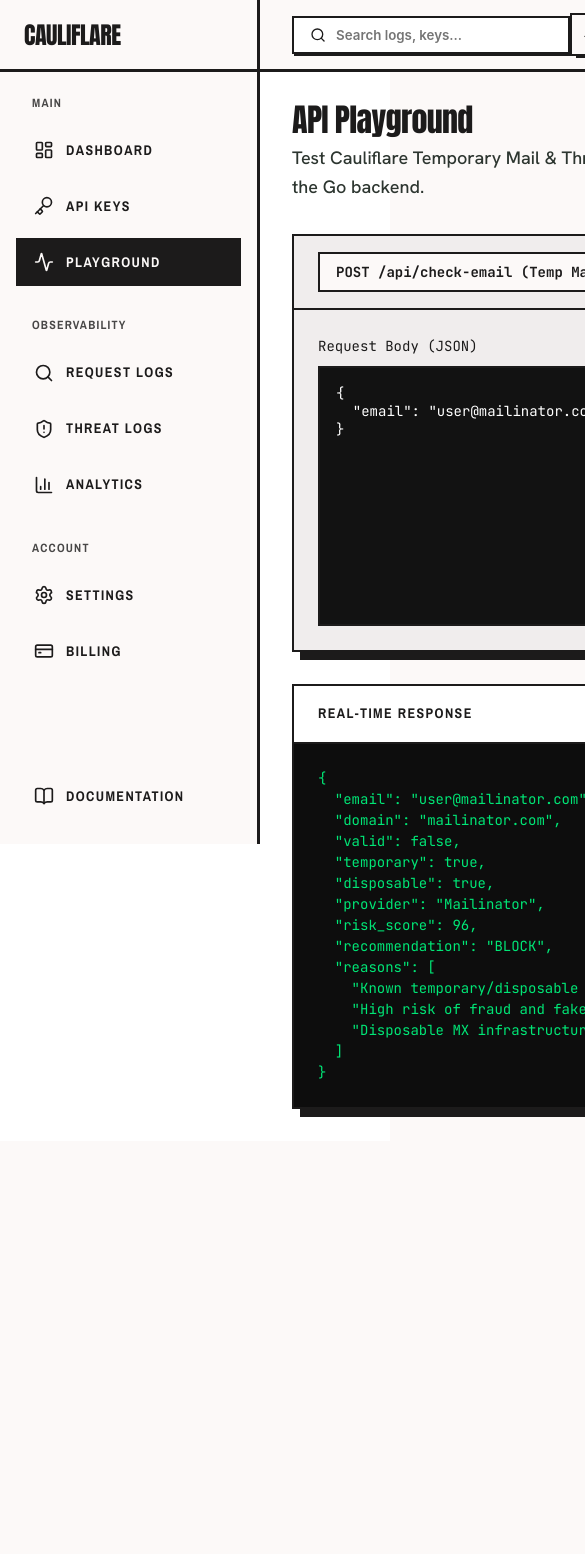
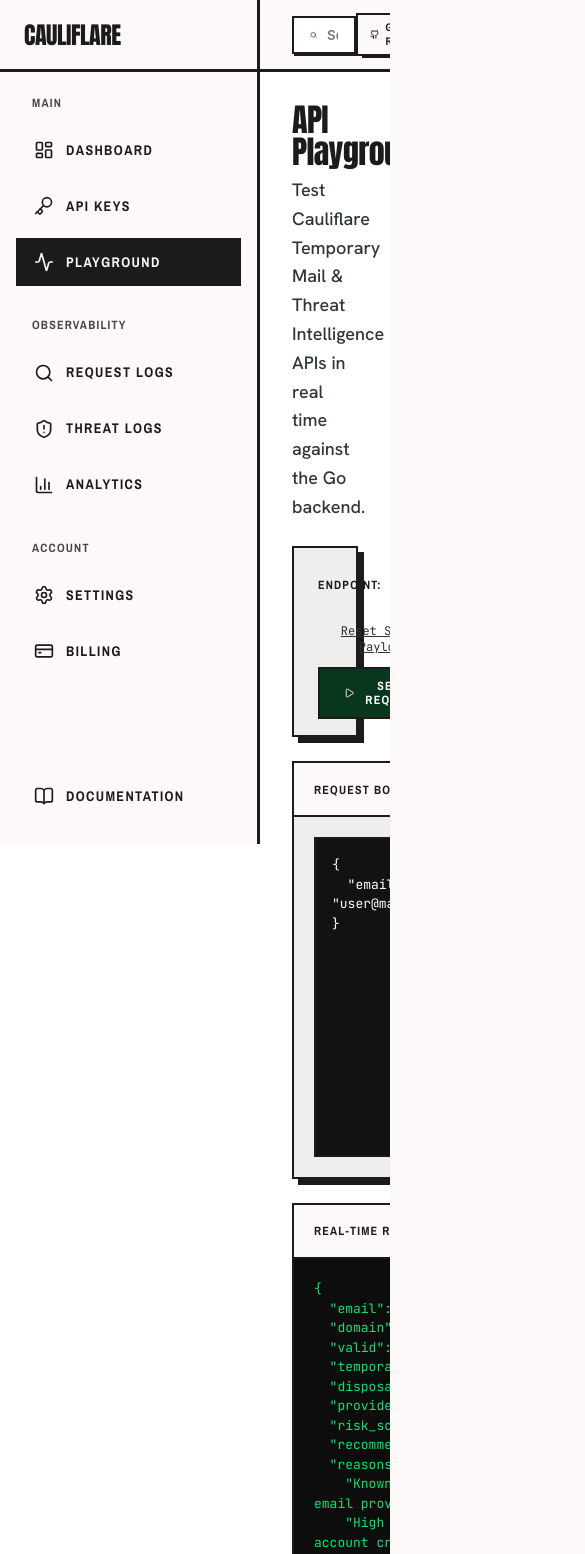
Before and after one commit to techxsarwar/cauliflare, a React (Vite) app in the folder frontend/: page /dashboard/playground in a window 390 px wide. Shown: the top 1554 px of the page, 585 px wide, since content can reach past the window. Before the commit the page ends 1141 px from the top, so only its background shows below. Built offline with nearby package versions, Linux system fonts and the light colour scheme; no server answers.

Commit message:
fix: API Playground responsive layout and control bar spacing

```diff
--- a/frontend/src/layouts/DashboardLayout.jsx
+++ b/frontend/src/layouts/DashboardLayout.jsx
@@ -82,7 +82,7 @@
       </aside>
 
       {/* MAIN CONTENT AREA */}
-      <div style={{ flex: 1, marginLeft: '260px', display: 'flex', flexDirection: 'column' }}>
+      <div style={{ flex: 1, marginLeft: '260px', display: 'flex', flexDirection: 'column', minWidth: 0, overflowX: 'hidden' }}>
 
         {/* TOPBAR */}
         <header style={{
--- a/frontend/src/pages/dashboard/PlaygroundPage.jsx
+++ b/frontend/src/pages/dashboard/PlaygroundPage.jsx
@@ -75,39 +75,41 @@
   };
 
   return (
-    <div style={{ display: 'flex', flexDirection: 'column', gap: '32px', height: '100%' }}>
+    <div style={{ display: 'flex', flexDirection: 'column', gap: '24px', width: '100%', maxWidth: '100%', boxSizing: 'border-box' }}>
+
+      {/* HEADER */}
       <section>
         <h1 className="font-display-xl" style={{ fontSize: '32px', marginBottom: '8px' }}>API Playground</h1>
         <p className="font-body-lg text-on-surface-variant">Test Cauliflare Temporary Mail & Threat Intelligence APIs in real time against the Go backend.</p>
       </section>
 
-      <div style={{ display: 'grid', gridTemplateColumns: 'repeat(auto-fit, minmax(400px, 1fr))', gap: '32px', flex: 1 }}>
-
-        {/* REQUEST PANEL */}
-        <div style={{ backgroundColor: 'var(--surface-container)', border: '2px solid var(--on-surface)', display: 'flex', flexDirection: 'column', boxShadow: '8px 8px 0px var(--on-surface)' }}>
-          <div style={{ padding: '16px 24px', borderBottom: '2px solid var(--on-surface)', display: 'flex', gap: '16px', alignItems: 'center' }}>
+      {/* TOP CONTROL BAR */}
+      <section style={{
+        backgroundColor: 'var(--surface-container)',
+        border: '2px solid var(--on-surface)',
+        boxShadow: '6px 6px 0px var(--on-surface)',
+        padding: '16px 24px',
+        display: 'flex',
+        justify: 'space-between',
+        alignItems: 'center',
+        flexWrap: 'wrap',
+        gap: '16px'
+      }}>
+        <div style={{ display: 'flex', alignItems: 'center', gap: '12px', flex: '1 1 300px', minWidth: 0 }}>
+          <span className="font-label-caps font-bold" style={{ fontSize: '12px', whiteSpace: 'nowrap' }}>ENDPOINT:</span>
           <select
             value={selectedEndpoint}
             onChange={(e) => handleEndpointChange(e.target.value)}
             className="font-code-md"
-              style={{ padding: '8px 12px', backgroundColor: 'var(--surface)', border: '2px solid var(--on-surface)', color: 'var(--on-surface)', flex: 1, cursor: 'pointer', fontWeight: 'bold' }}
+            style={{ padding: '10px 14px', backgroundColor: 'var(--surface)', border: '2px solid var(--on-surface)', color: 'var(--on-surface)', width: '100%', maxWidth: '420px', cursor: 'pointer', fontWeight: 'bold', fontSize: '13px' }}
           >
             <option value="/api/check-email">POST /api/check-email (Temp Mail Blocker)</option>
             <option value="/api/scan-url">POST /api/scan-url (URL Threat Scanner)</option>
             <option value="/api/detect-scam">POST /api/detect-scam (Scam Text Analyzer)</option>
           </select>
-            <button
-              onClick={handleRunTest}
-              disabled={loading}
-              className="glow-button font-label-caps"
-              style={{ padding: '8px 20px', display: 'flex', alignItems: 'center', gap: '8px', border: '2px solid var(--on-surface)', backgroundColor: 'var(--primary)', color: '#ffffff', fontWeight: 'bold', cursor: 'pointer' }}
-            >
-              {loading ? <RefreshCw size={16} className="spin" /> : <><Play size={16} /> SEND REQUEST</>}
-            </button>
         </div>
-          <div style={{ padding: '24px', flex: 1, display: 'flex', flexDirection: 'column' }}>
-            <div style={{ display: 'flex', justifyContent: 'space-between', alignItems: 'center', marginBottom: '8px' }}>
-              <label className="font-code-md">Request Body (JSON)</label>
+
+        <div style={{ display: 'flex', alignItems: 'center', gap: '12px', flexWrap: 'wrap' }}>
           <button
             onClick={() => setRequestBody(samplePayloads[selectedEndpoint] || '{}')}
             className="font-code-md text-on-surface-variant"
@@ -115,10 +117,39 @@
           >
             Reset Sample Payload
           </button>
+          <button
+            onClick={handleRunTest}
+            disabled={loading}
+            className="press-button font-label-caps font-bold"
+            style={{
+              padding: '10px 24px',
+              display: 'flex',
+              alignItems: 'center',
+              gap: '8px',
+              border: '2px solid var(--on-surface)',
+              backgroundColor: 'var(--primary)',
+              color: '#ffffff',
+              fontSize: '12px',
+              cursor: 'pointer'
+            }}
+          >
+            {loading ? <RefreshCw size={16} className="spin" /> : <><Play size={16} /> SEND REQUEST</>}
+          </button>
         </div>
+      </section>
+
+      {/* 2-COLUMN WORKSPACE: REQUEST & RESPONSE */}
+      <div style={{ display: 'grid', gridTemplateColumns: 'repeat(auto-fit, minmax(320px, 1fr))', gap: '24px', width: '100%', maxWidth: '100%', boxSizing: 'border-box' }}>
+
+        {/* REQUEST PANEL */}
+        <div style={{ backgroundColor: 'var(--surface-container)', border: '2px solid var(--on-surface)', display: 'flex', flexDirection: 'column', boxShadow: '6px 6px 0px var(--on-surface)', minWidth: 0 }}>
+          <div style={{ padding: '14px 20px', borderBottom: '2px solid var(--on-surface)', backgroundColor: 'var(--surface)' }}>
+            <span className="font-label-caps font-bold" style={{ fontSize: '12px' }}>REQUEST BODY (JSON)</span>
+          </div>
+          <div style={{ padding: '20px', flex: 1, display: 'flex', flexDirection: 'column' }}>
             <textarea
               className="font-code-md"
-              style={{ width: '100%', minHeight: '260px', backgroundColor: '#121212', color: '#fff', padding: '16px', border: '2px solid var(--on-surface)', resize: 'vertical', flex: 1, outline: 'none' }}
+              style={{ width: '100%', minHeight: '320px', backgroundColor: '#121212', color: '#fff', padding: '16px', border: '2px solid var(--on-surface)', resize: 'vertical', flex: 1, outline: 'none', boxSizing: 'border-box', fontSize: '13px', lineHeight: '1.5' }}
               value={requestBody}
               onChange={(e) => setRequestBody(e.target.value)}
             ></textarea>
@@ -126,24 +157,24 @@
         </div>
 
         {/* RESPONSE PANEL */}
-        <div style={{ backgroundColor: 'var(--surface-container-lowest)', border: '2px solid var(--on-surface)', display: 'flex', flexDirection: 'column', boxShadow: '8px 8px 0px var(--on-surface)' }}>
-          <div style={{ padding: '16px 24px', borderBottom: '2px solid var(--on-surface)', display: 'flex', justifyContent: 'space-between', alignItems: 'center' }}>
-            <span className="font-label-caps" style={{ fontWeight: 'bold' }}>REAL-TIME RESPONSE</span>
+        <div style={{ backgroundColor: 'var(--surface-container-lowest)', border: '2px solid var(--on-surface)', display: 'flex', flexDirection: 'column', boxShadow: '6px 6px 0px var(--on-surface)', minWidth: 0 }}>
+          <div style={{ padding: '14px 20px', borderBottom: '2px solid var(--on-surface)', display: 'flex', justifyContent: 'space-between', alignItems: 'center', backgroundColor: 'var(--surface)', flexWrap: 'wrap', gap: '8px' }}>
+            <span className="font-label-caps font-bold" style={{ fontSize: '12px' }}>REAL-TIME RESPONSE</span>
             {responseMeta && (
-              <span className="font-code-md" style={{ fontWeight: 'bold', color: responseMeta.isError ? 'var(--error)' : 'var(--primary)', display: 'flex', alignItems: 'center', gap: '6px' }}>
-                {responseMeta.isError ? <AlertTriangle size={16} /> : <CheckCircle2 size={16} />}
+              <span className="font-code-md font-bold" style={{ color: responseMeta.isError ? 'var(--error)' : 'var(--primary)', display: 'flex', alignItems: 'center', gap: '6px', fontSize: '12px' }}>
+                {responseMeta.isError ? <AlertTriangle size={15} /> : <CheckCircle2 size={15} />}
                 {responseMeta.status} • {responseMeta.latency}
               </span>
             )}
           </div>
-          <div style={{ padding: '24px', flex: 1, backgroundColor: '#0d0d0d', overflow: 'auto' }}>
+          <div style={{ padding: '20px', flex: 1, backgroundColor: '#0d0d0d', overflowX: 'auto', boxSizing: 'border-box' }}>
             {loading ? (
-              <div style={{ display: 'flex', alignItems: 'center', gap: '12px', color: 'var(--primary)' }} className="font-code-md">
+              <div style={{ display: 'flex', alignItems: 'center', gap: '12px', color: 'var(--primary)', minHeight: '280px', justifyContent: 'center' }} className="font-code-md">
                 <RefreshCw size={20} className="spin" />
                 <span>Executing request against Go backend server...</span>
               </div>
             ) : (
-              <pre className="font-code-md" style={{ margin: 0, color: responseMeta && responseMeta.isError ? 'var(--error)' : '#00e676', lineHeight: '1.5' }}>
+              <pre className="font-code-md" style={{ margin: 0, color: responseMeta && responseMeta.isError ? 'var(--error)' : '#00e676', fontSize: '13px', lineHeight: '1.5', overflowX: 'auto', whiteSpace: 'pre-wrap', wordBreak: 'break-word' }}>
                 {responseBody}
               </pre>
             )}
@@ -151,6 +182,7 @@
         </div>
 
       </div>
+
     </div>
   );
 };
```
Lines whose indentation alone changed are shown as unchanged.
